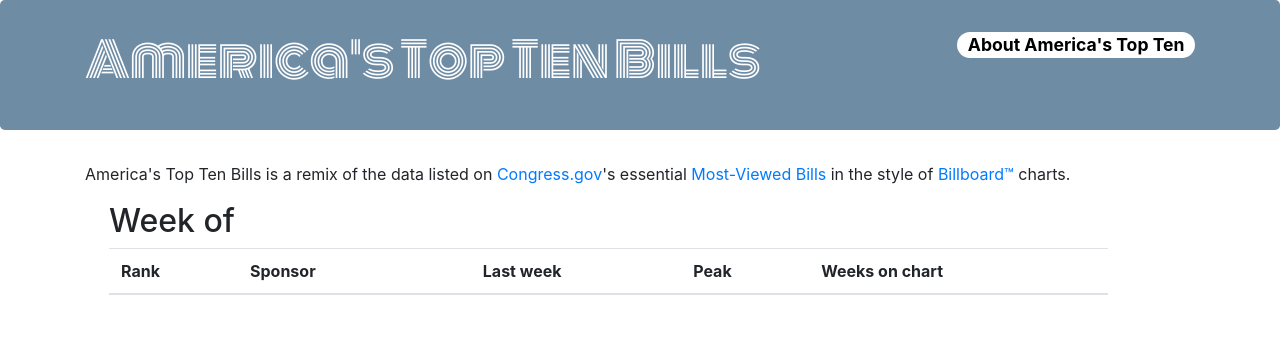
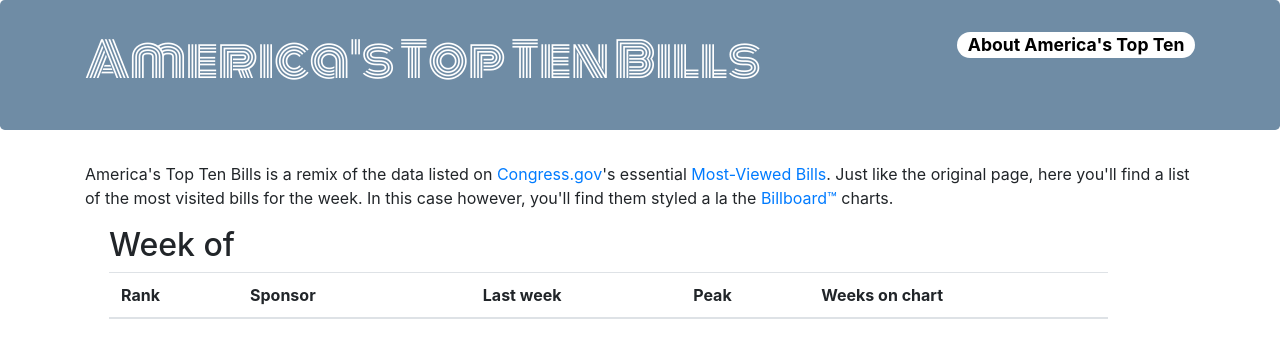
Before and after one commit to esperr/americas-top-ten, a plain HTML site: page index.html in a window 1280 px wide. Drawn offline with nearby package versions, Linux system fonts and the light colour scheme; no server answers.

Commit message:
Copy change
One more copy update

```diff
--- a/index.html
+++ b/index.html
@@ -27,7 +27,8 @@
 
     <div class="row">
       <div id="left" class="col-sm-12 col-md-12 col-lg-12">
-        <p>America's Top Ten Bills is a remix of the data listed on <a href="https://www.congress.gov">Congress.gov</a>'s essential <a href="https://www.congress.gov/most-viewed-bills/">Most-Viewed Bills</a> in the style of <a href="https://www.billboard.com/charts/hot-100">Billboard&trade;</a> charts.</a>
+        <p>America's Top Ten Bills is a remix of the data listed on <a href="https://www.congress.gov">Congress.gov</a>'s essential <a href="https://www.congress.gov/most-viewed-bills/">Most-Viewed Bills</a>. Just like the original page,
+          here you'll find a list of the most visited bills for the week. In this case however, you'll find them styled a la the <a href="https://www.billboard.com/charts/hot-100">Billboard&trade;</a> charts.</a>
       </div>
     </div>
 
```
